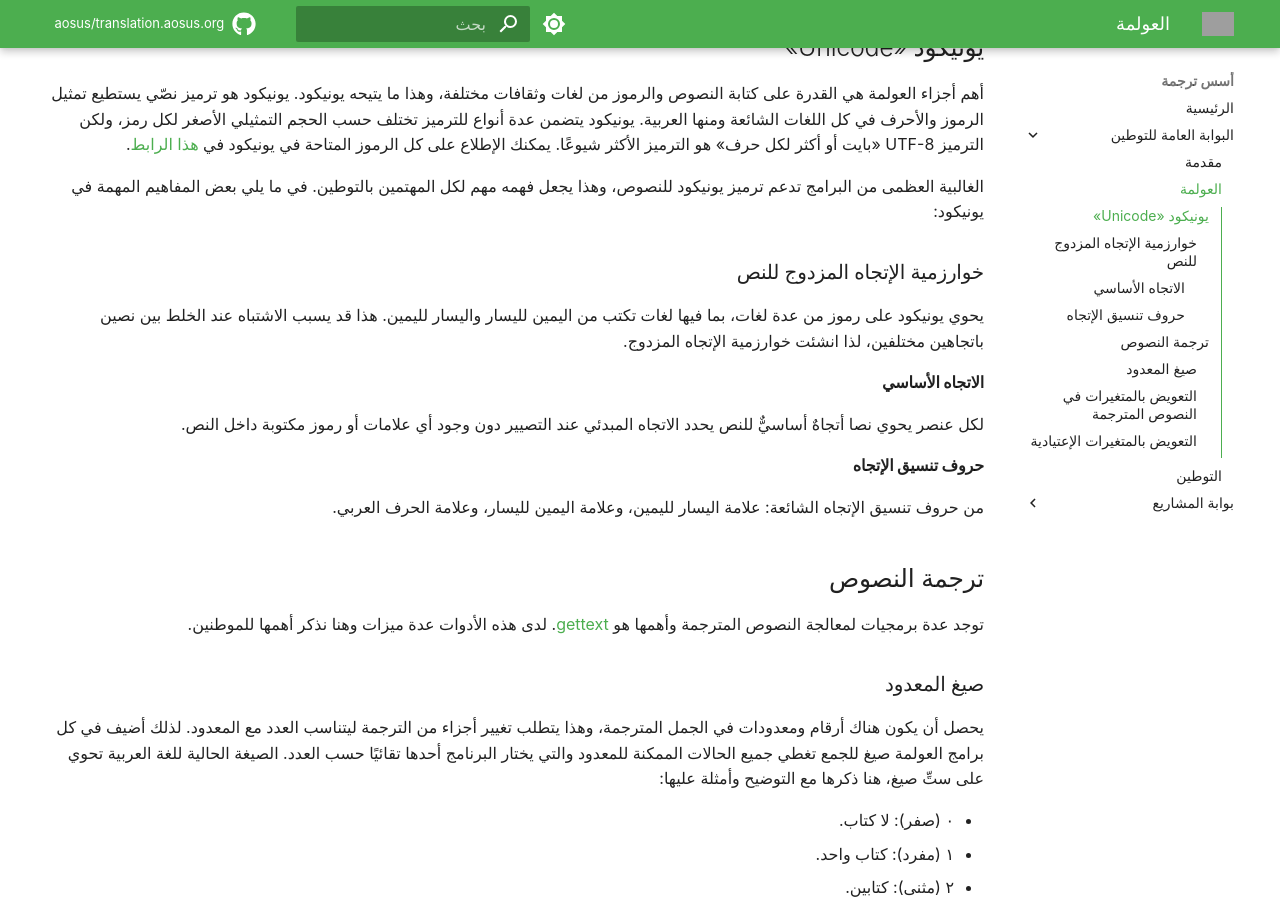
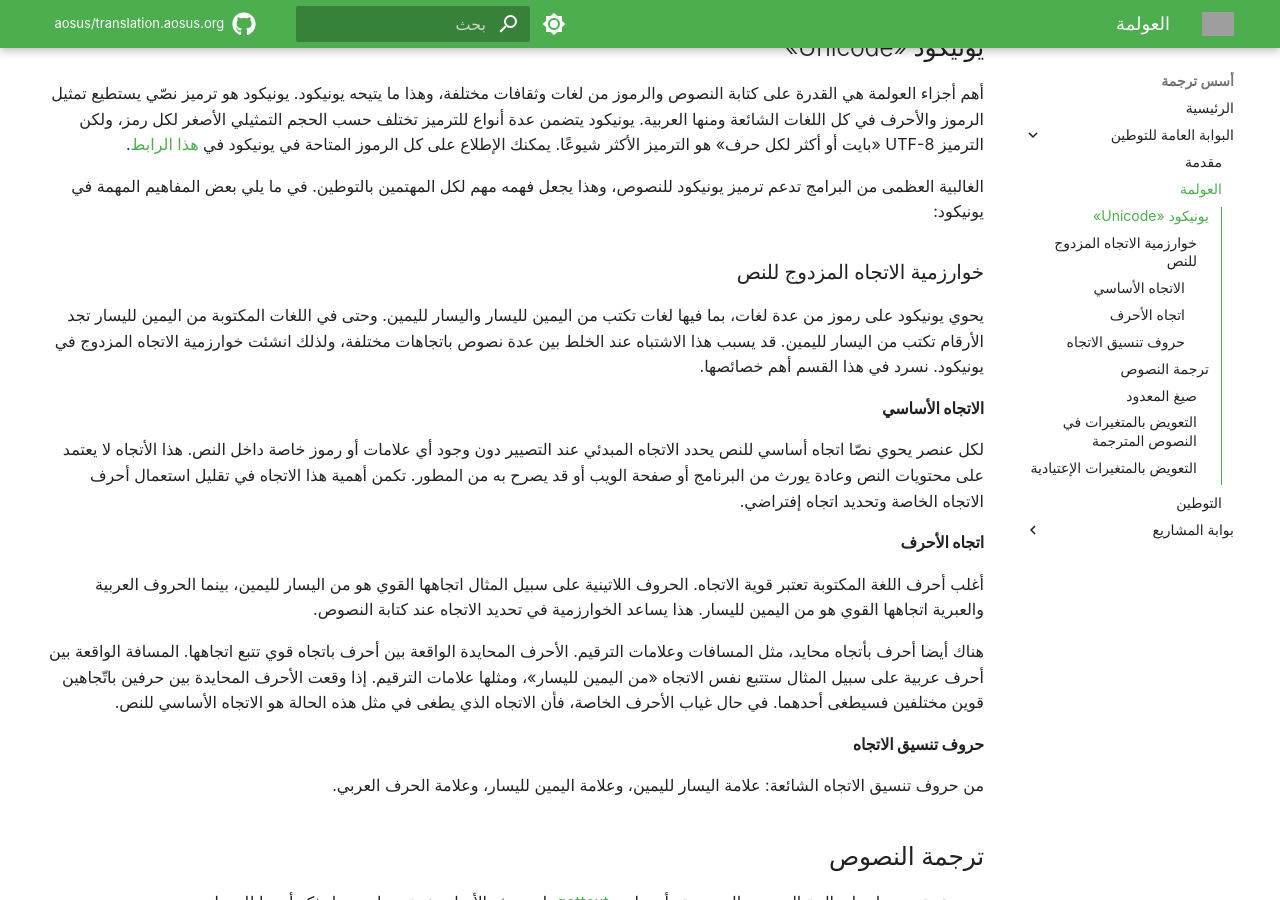
Before and after one commit to aosus/translation.aosus.org, an MkDocs documentation site: the page built from source/localization/i18n.md, in a window 1280 px wide and 900 px high, scrolled down 386 px. Built offline with MkDocs 1.6.1 and Material for MkDocs 9.7.7, drawn with Linux system fonts in a browser that asks for light colours; some web fonts are replaced; comment, search, counter and statistics services are not loaded; grey boxes are pictures that could not be loaded.

```diff
--- a/source/localization/i18n.md
+++ b/source/localization/i18n.md
@@ -14,14 +14,19 @@
 
 الغالبية العظمى من البرامج تدعم ترميز يونيكود للنصوص، وهذا يجعل فهمه مهم لكل المهتمين بالتوطين. في ما يلي بعض المفاهيم المهمة في يونيكود:
 
-### خوارزمية الإتجاه المزدوج للنص
-يحوي يونيكود على رموز من عدة لغات، بما فيها لغات تكتب من اليمين لليسار واليسار لليمين. هذا قد يسبب الاشتباه عند الخلط بين نصين باتجاهين مختلفين، لذا انشئت خوارزمية الإتجاه المزدوج.
+### خوارزمية الاتجاه المزدوج للنص
+يحوي يونيكود على رموز من عدة لغات، بما فيها لغات تكتب من اليمين لليسار واليسار لليمين. وحتى في اللغات المكتوبة من اليمين لليسار تجد الأرقام تكتب من اليسار لليمين. قد يسبب هذا الاشتباه عند الخلط بين عدة نصوص باتجاهات مختلفة، ولذلك انشئت خوارزمية الاتجاه المزدوج في يونيكود. نسرد في هذا القسم أهم خصائصها.
 
 #### الاتجاه الأساسي
-لكل عنصر يحوي نصا أتجاهٌ أساسيٌّ للنص يحدد الاتجاه المبدئي عند التصيير دون وجود أي علامات أو رموز مكتوبة داخل النص.
+لكل عنصر يحوي نصّا اتجاه أساسي للنص يحدد الاتجاه المبدئي عند التصيير دون وجود أي علامات أو رموز خاصة داخل النص. هذا الأتجاه لا يعتمد على محتويات النص وعادة يورث من البرنامج أو صفحة الويب أو قد يصرح به من المطور. تكمن أهمية هذا الاتجاه في تقليل استعمال أحرف الاتجاه الخاصة وتحديد اتجاه إفتراضي.
 
-#### حروف تنسيق الإتجاه
-من حروف تنسيق الإتجاه الشائعة: علامة اليسار لليمين، وعلامة اليمين لليسار، وعلامة الحرف العربي.
+#### اتجاه الأحرف
+أغلب أحرف اللغة المكتوبة تعتبر قوية الاتجاه. الحروف اللاتينية على سبيل المثال اتجاهها القوي هو من اليسار لليمين، بينما الحروف العربية والعبرية اتجاهها القوي هو من اليمين لليسار. هذا يساعد الخوارزمية في تحديد الاتجاه عند كتابة النصوص.
+
+هناك أيضا أحرف بأتجاه محايد، مثل المسافات وعلامات الترقيم. الأحرف المحايدة الواقعة بين أحرف باتجاه قوي تتبع اتجاهها. المسافة الواقعة بين أحرف عربية على سبيل المثال ستتبع نفس الاتجاه «من اليمين لليسار»، ومثلها علامات الترقيم. إذا وقعت الأحرف المحايدة بين حرفين باتّجاهين قوين مختلفين فسيطغى أحدهما. في حال غياب الأحرف الخاصة، فأن الاتجاه الذي يطغى في مثل هذه الحالة هو الاتجاه الأساسي للنص.
+
+#### حروف تنسيق الاتجاه
+من حروف تنسيق الاتجاه الشائعة: علامة اليسار لليمين، وعلامة اليمين لليسار، وعلامة الحرف العربي.
 
 ## ترجمة النصوص
 توجد عدة برمجيات لمعالجة النصوص المترجمة وأهمها هو [gettext](https://www.gnu.org/software/gettext/). لدى هذه الأدوات عدة ميزات وهنا نذكر أهمها للموطنين.
```
Also changed, not shown: source/index.md (+1 -1 lines), source/localization/l10n.md (+1 -0 lines), source/projects/gnome.md (+3 -0 lines), source/projects/index.md (+1 -1 lines).
